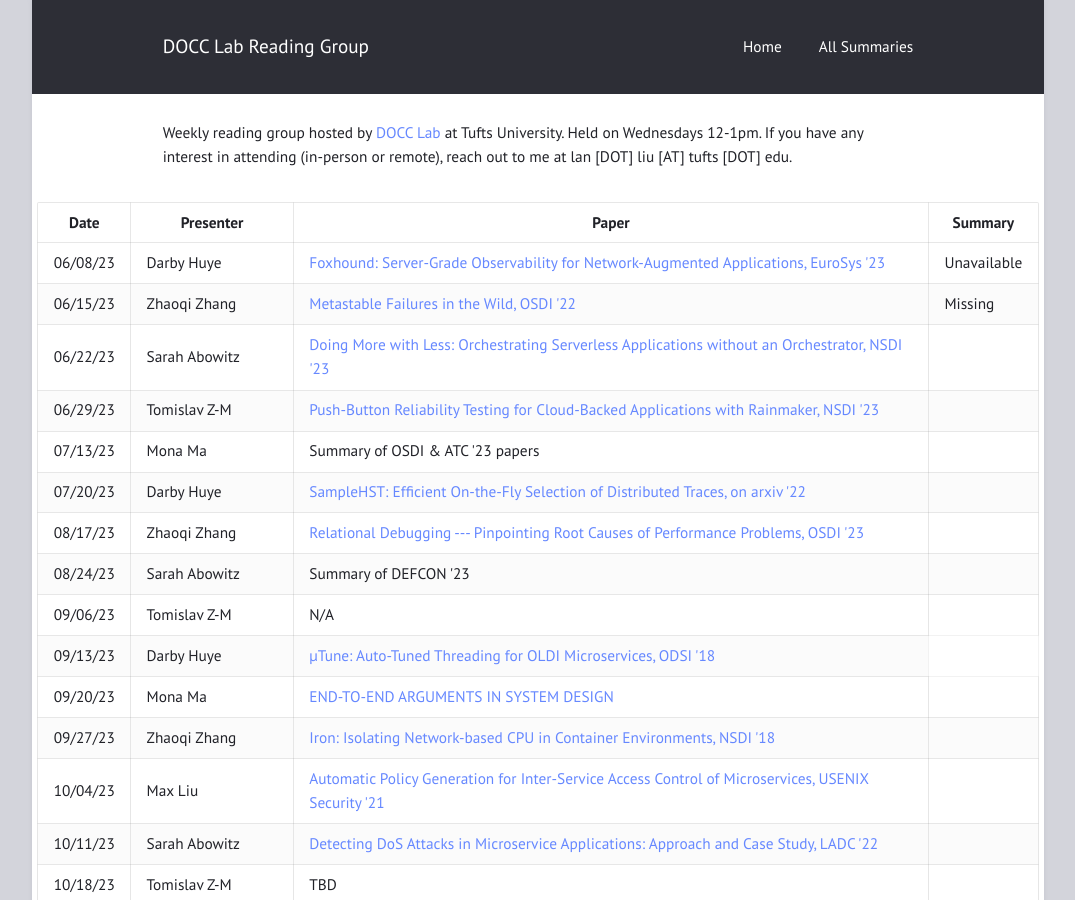
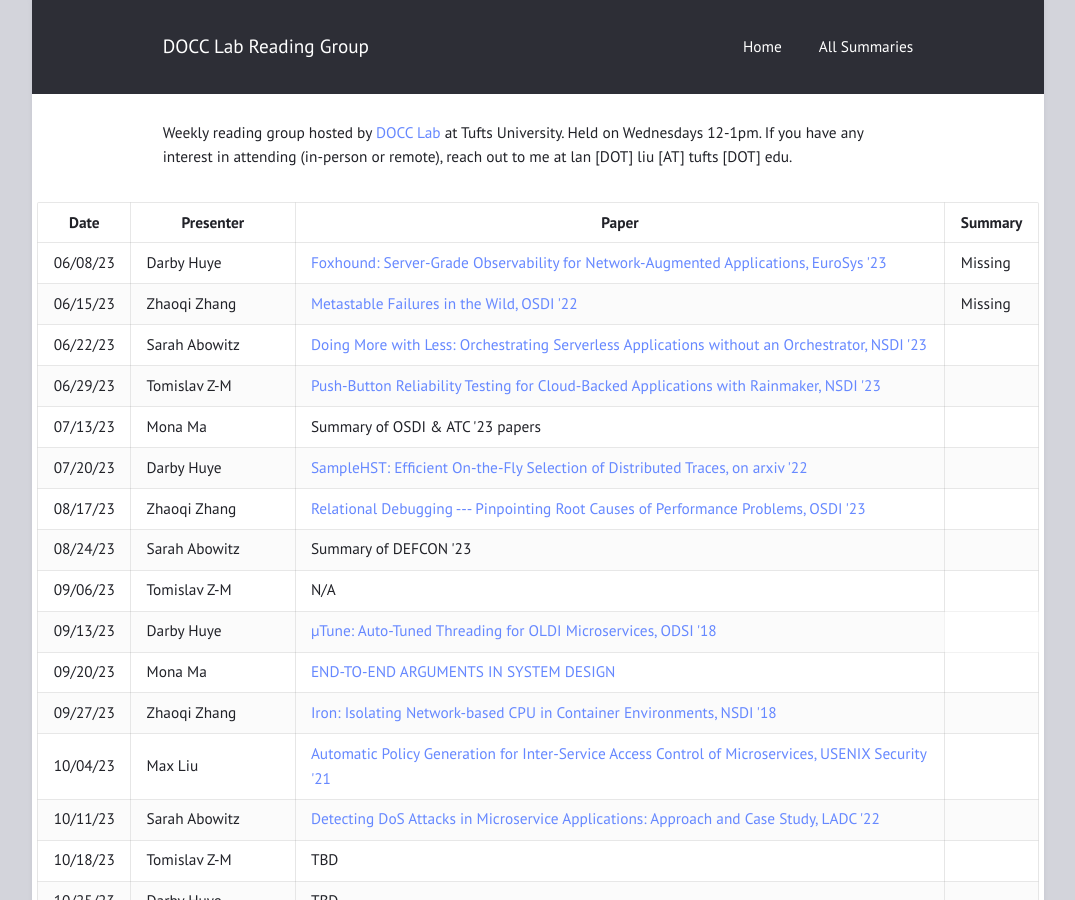
Before and after one commit to docc-lab/reading-group, a Jekyll site: the page built from index.html, in a window 1280 px wide and 900 px high. Shown: the whole window, without its empty margins (102-1177 px from the left). Built offline with Jekyll 4.4.1, drawn with Linux system fonts in a browser that asks for light colours.

Commit message:
test linking posts

```diff
--- a/index.html
+++ b/index.html
@@ -37,7 +37,7 @@
       {% assign post = site.posts | where: "basename", "2023-06-08-foxhound" | first %}
       {% if post %}
       <a href="{{ post.url | relative_url }}">Summary</a>
-      {% else %}Unavailable
+      {% else %}Missing
       {% endif %}
     </td>
   </tr>
```
